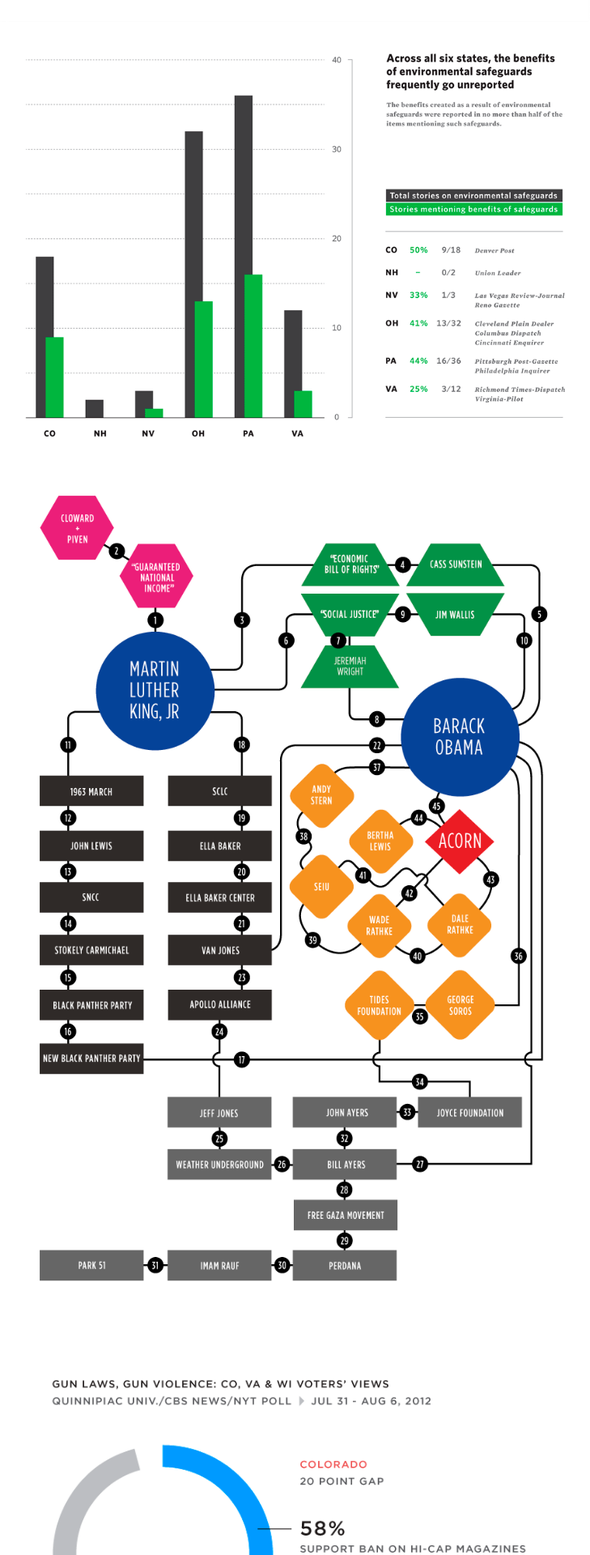
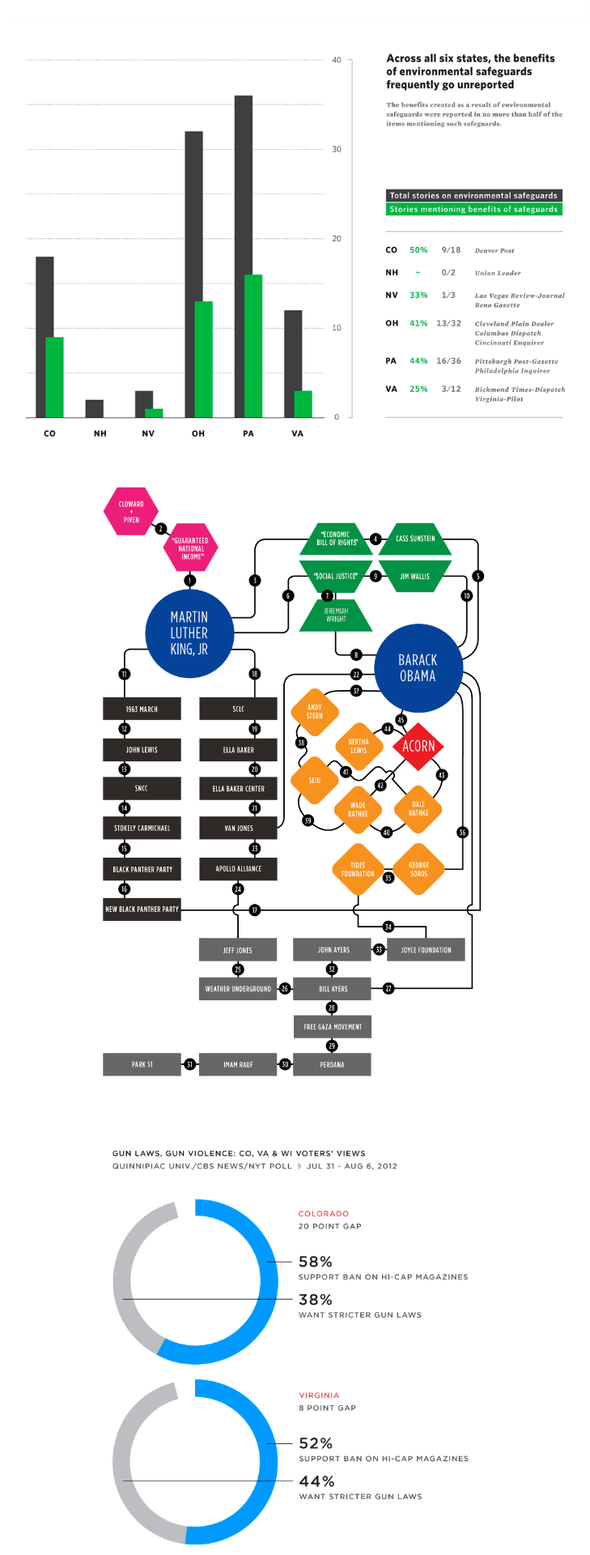
Before and after one commit to dreeeeewwwww/dreeeeewwwww.github.io, a Jekyll site: the page built from _posts/2015-08-20-mmfa.html, in a window 1280 px wide. Shown: the part 4480-6400 px from the top of the page at 81% size, without its empty margins (87-816 px from the left). Built offline with Jekyll 4.4.1, drawn with Linux system fonts in a browser that asks for light colours; nearby versions of some CDN libraries.

Commit message:
align mmfa content center

```diff
--- a/_posts/2015-08-20-mmfa.html
+++ b/_posts/2015-08-20-mmfa.html
@@ -17,5 +17,5 @@
 <img class="img-fluid" src="/assets/image/work/mmfa-mag-spread-01.jpg" />
 <img class="img-fluid" src="/assets/image/work/mmfa-astroturfing.png" />
 <img class="img-fluid" src="/assets/image/work/mmfa-misc-chart-01.png" />
-<img class="img-fluid" src="/assets/image/work/mmfa-beck-mlk.png" />
-<img class="img-fluid" src="/assets/image/work/mmfa-misc-chart-02.png" />
+<img class="img-fluid w-75 d-block mx-auto" src="/assets/image/work/mmfa-beck-mlk.png" />
+<img class="img-fluid w-75 d-block mx-auto" src="/assets/image/work/mmfa-misc-chart-02.png" />
```
